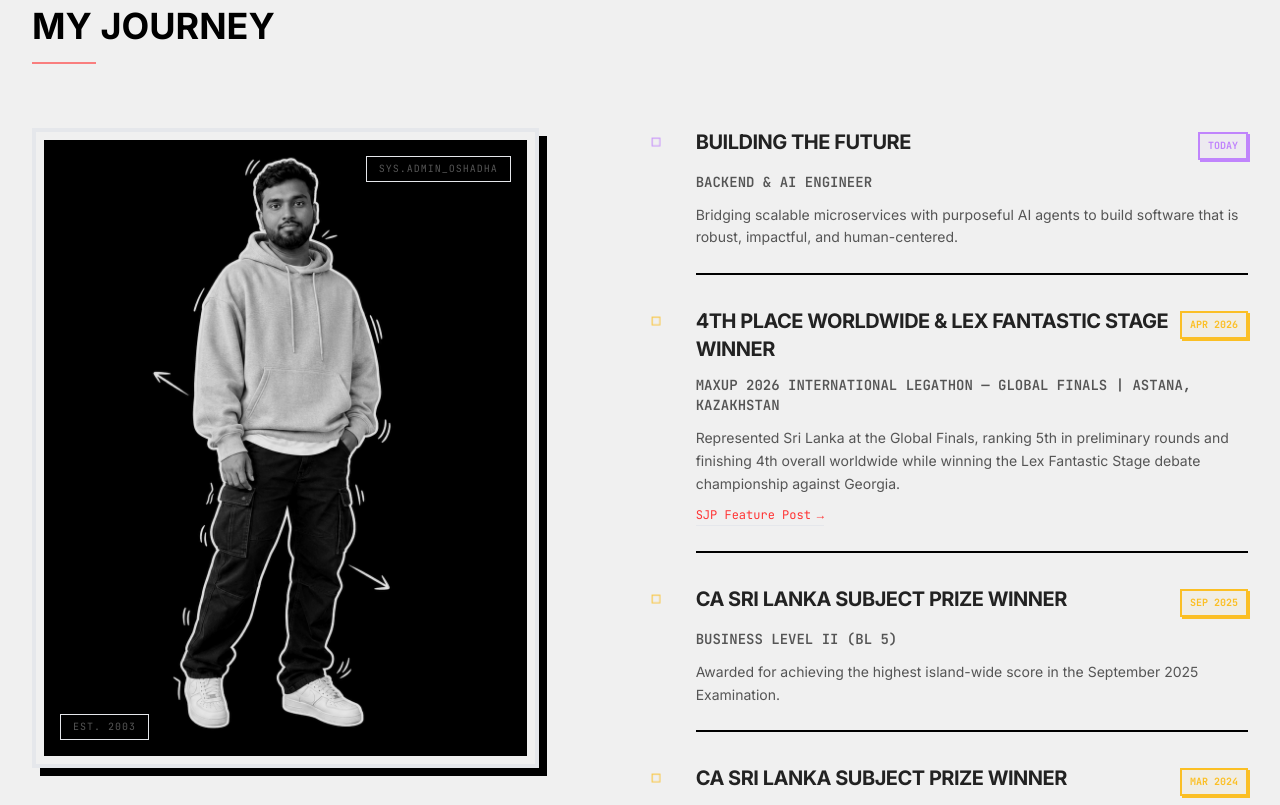
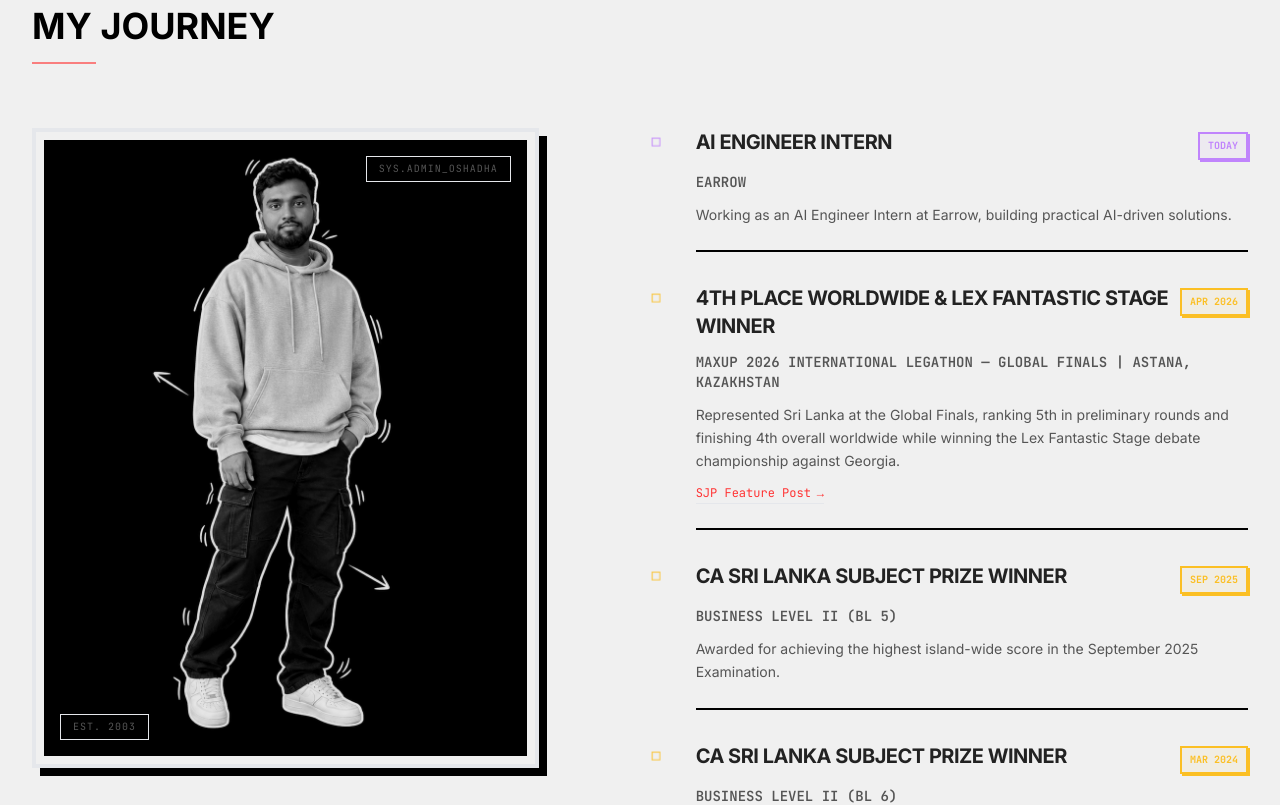
Before and after one commit to MHOC96/portfolio, a React (Vite) app: page / in a window 1280 px wide. Shown: the part 7200-8005 px from the top of the page. Built offline with nearby package versions, Linux system fonts and the light colour scheme; no server answers; the HTML template or start-up script is replaced by a standard one.

Commit message:
Update timeline: AI Engineer Intern at Earrow

```diff
--- a/src/data/timeline.js
+++ b/src/data/timeline.js
@@ -1,10 +1,10 @@
 export const TIMELINE = [
   {
     year: 'TODAY',
-    title: 'Building the Future',
-    subtitle: 'Backend & AI Engineer',
+    title: 'AI Engineer Intern',
+    subtitle: 'Earrow',
     description:
-      'Bridging scalable microservices with purposeful AI agents to build software that is robust, impactful, and human-centered.',
+      'Working as an AI Engineer Intern at Earrow, building practical AI-driven solutions.',
     type: 'milestone',
   },
   {
```
